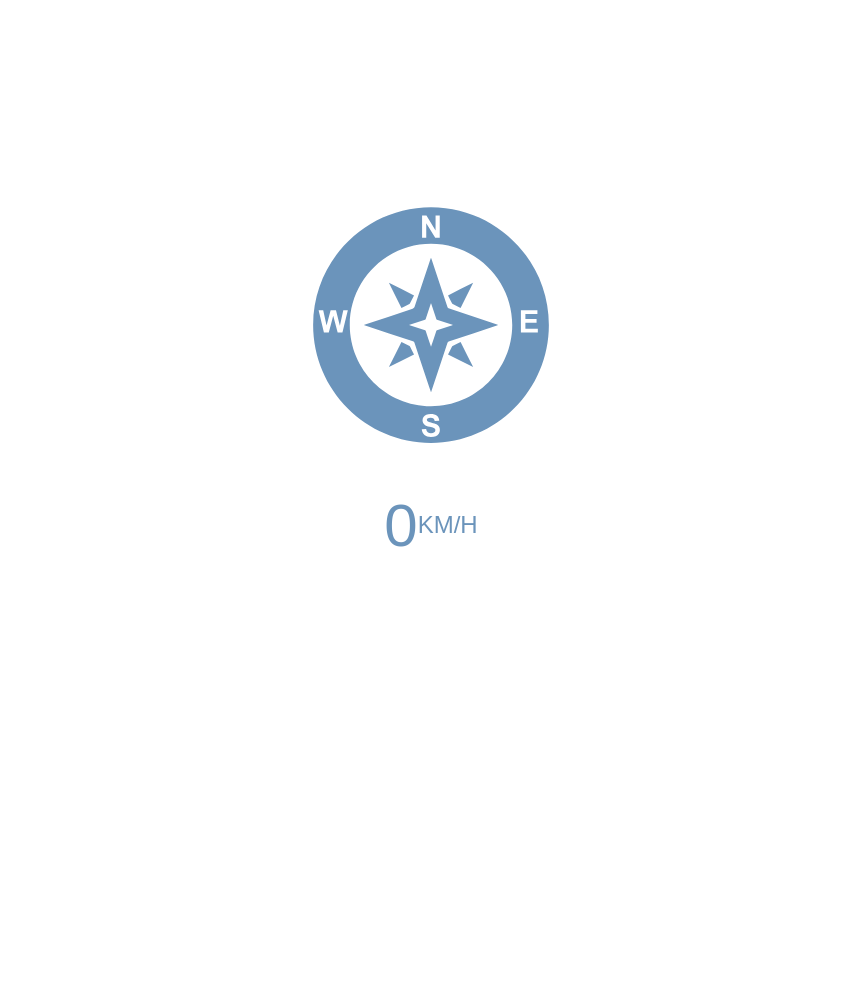
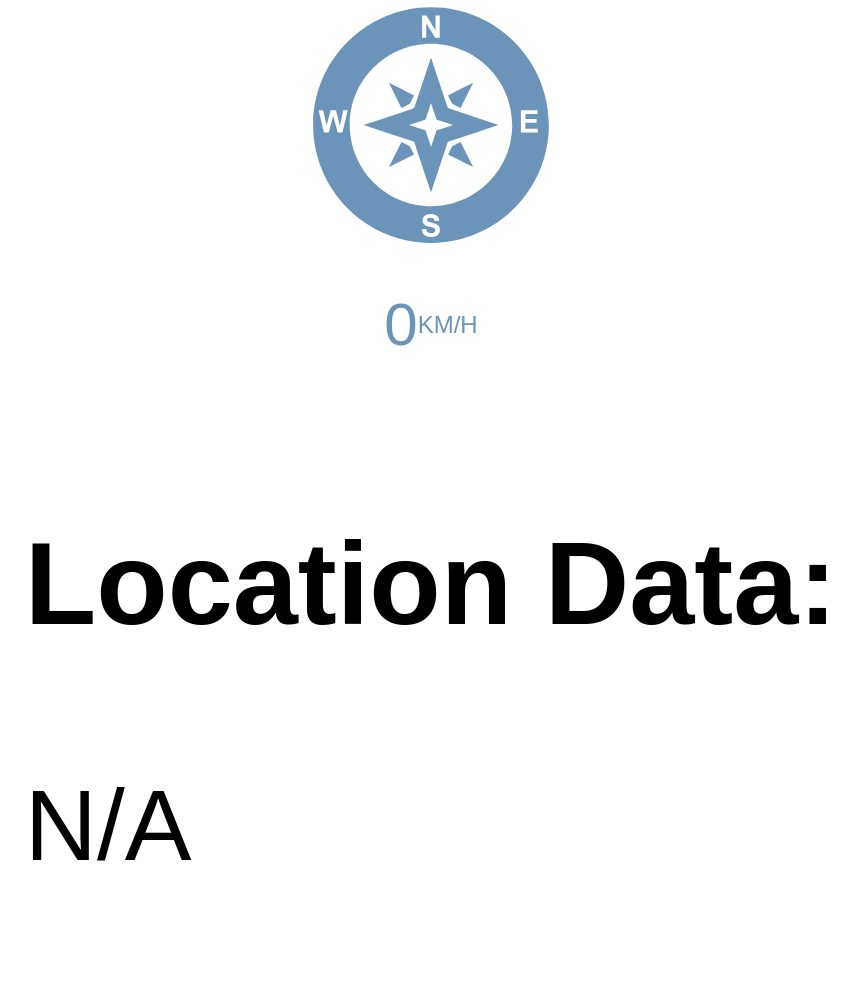
Before and after one commit to js3021/js3021.github.io, a plain HTML site: page index.html in a window 1280 px wide. Shown: the whole page, without its empty margins (209-1066 px from the left). Before the commit the page ends 800 px from the top, so only its background shows below. Drawn offline with Linux system fonts and the light colour scheme.

Commit message:
Add files via upload

```diff
--- a/index.html
+++ b/index.html
@@ -12,6 +12,10 @@
             <span class="speed-value">0</span>
             <span class="units">KM/H</span>
         </h1>
+        <div class="data">
+            <h3>Location Data:</h3>
+            <p class="data-store">N/A</p>
+        </div>
         <script src="script.js">
         </script>
     </body>
```
